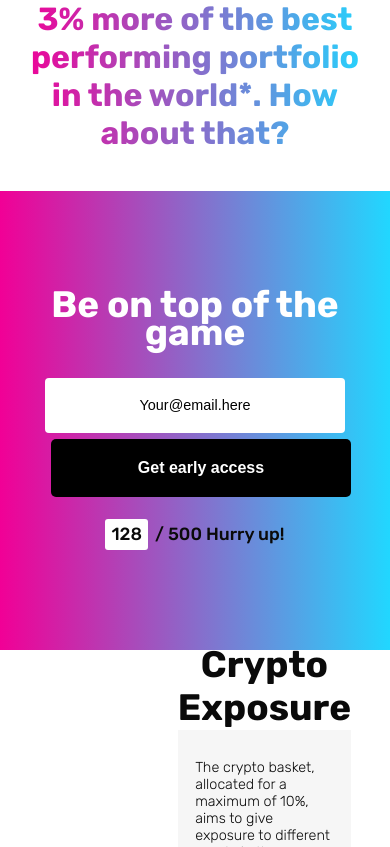
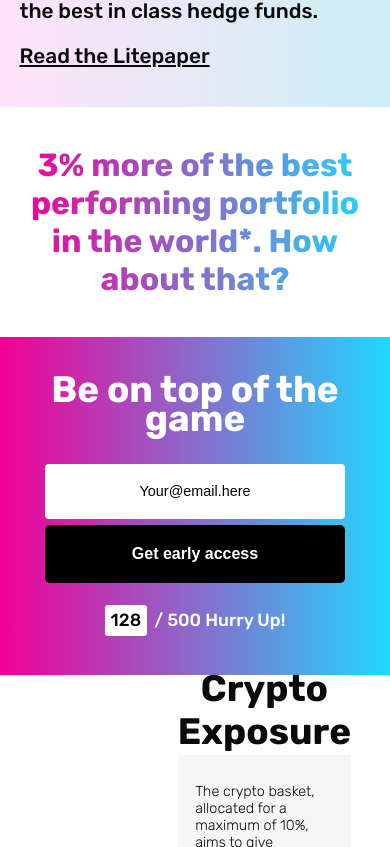
Before and after one commit to pie-dao/frontend, a React (Create React App) app: page / in a window 390 px wide. Shown: the part 1153-2000 px from the top of the page. Built offline with nearby package versions, Linux system fonts and the light colour scheme.

Commit message:
newsletter mobile

```diff
--- a/src/App.css
+++ b/src/App.css
@@ -14,7 +14,7 @@
   --text-ratherbig-mobile: 2rem;
   --text-big: 2.3rem;
   --text-medium: 1.5rem;
-  --text-medium-mobile: 1rem;
+  --text-medium-mobile: 1.3rem;
   --text-normal: 1.1rem;
   --text-prettysmall: 0.9rem;
   --text-table-mobile: 0.6rem;
--- a/src/Components/Newsletter.js
+++ b/src/Components/Newsletter.js
@@ -15,6 +15,8 @@ const Container = styled.div`
 
   @media (max-width: 680px) {
     flex-wrap: wrap;
+    padding: 10% 5%;
+
   }
 `;
 
@@ -99,7 +101,7 @@ margin: 20px 0 0 0;
     display: flex;
     width: 100%;
     justify-content: center;
-    margin: 2%;
+    margin: 2% 0;
   }
 `;
 
@@ -107,7 +109,7 @@ const Counter = styled.div`
   display: flex;
   align-items: center;
   font-family: var(--primary-font);
-  color: var(--almost-black);
+  color: var(--white);
   font-size: var(--text-normal);
   font-weight: 500;
   text-align: center;
@@ -199,7 +201,7 @@ function Newsletter() {
             >Get early access</Button>
         </section>
       </Form>
-      <Counter><LabelGradient>128</LabelGradient>/ 500 Hurry up!</Counter>
+      <Counter><LabelGradient>128</LabelGradient>/ 500 Hurry Up!</Counter>
     </Container>
   );
 }
```
